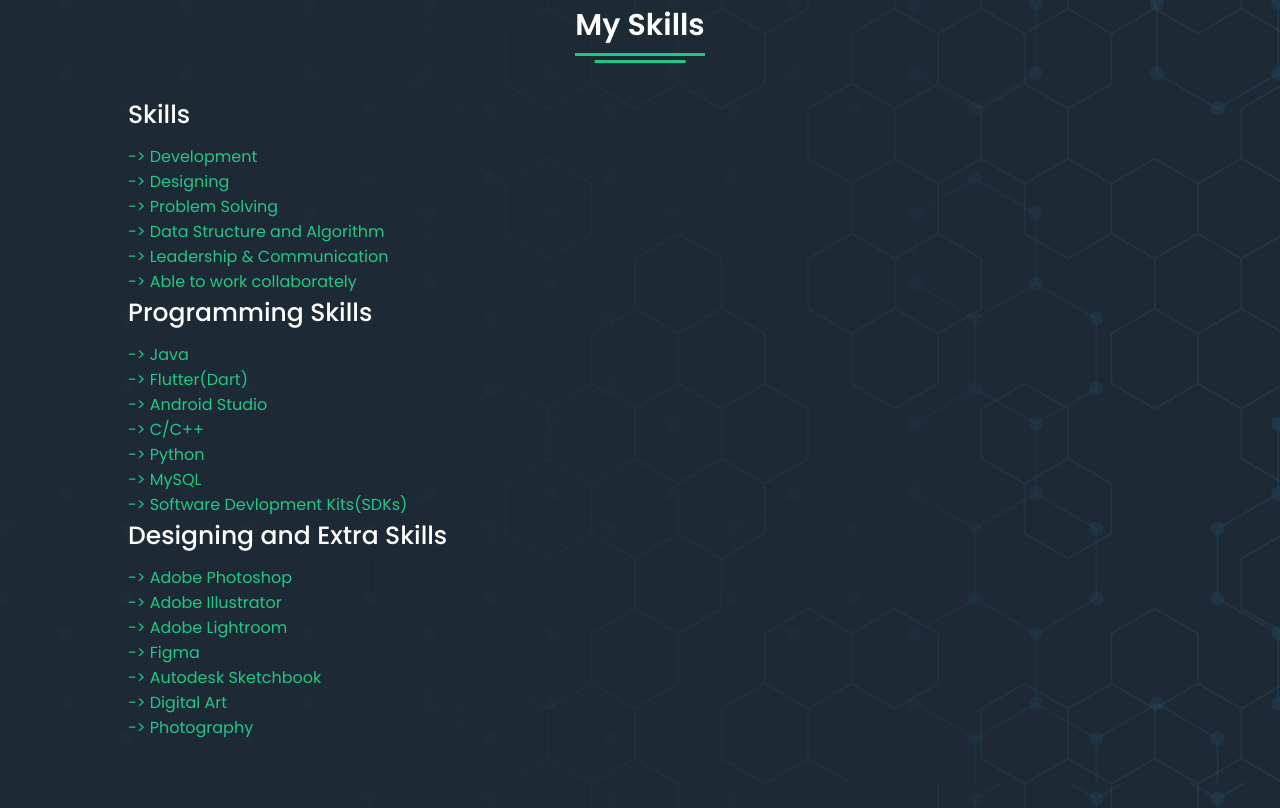
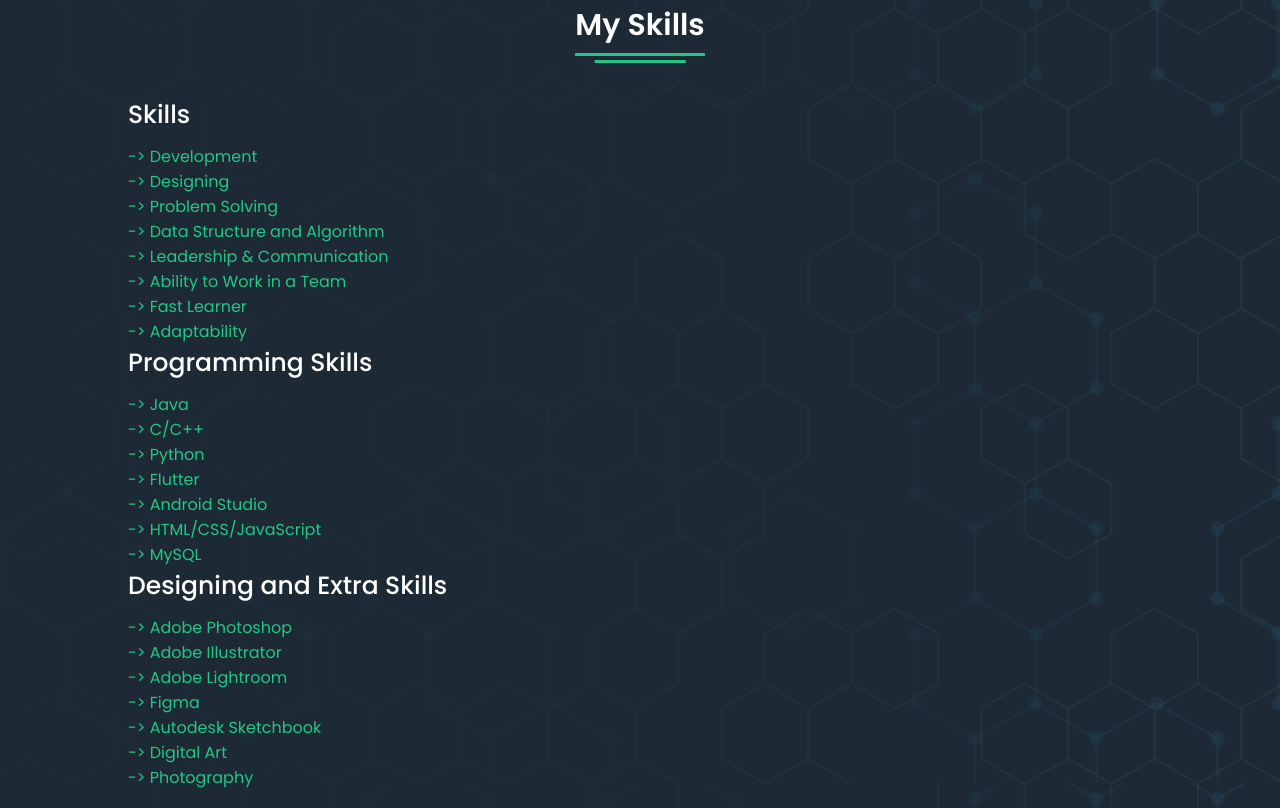
Before and after one commit to tiyasakundu/portfolio-website.github.io, a plain HTML site: page index.html in a window 1280 px wide. Shown: the part 1577-2385 px from the top of the page. Drawn offline with Linux system fonts and the light colour scheme.

Commit message:
Update index.html

```diff
--- a/index.html
+++ b/index.html
@@ -73,7 +73,7 @@
       <div class="topic">Who Am I?</div>
       <p>A 21-year-old Computer Science Engineer Student with passion and dreams. I am a self-taught Designer and an App Developer. I am currently a 3rd-year student working on learning and developing new skills. Being a designer and developer, I have participated in multiple hackathons to create and manage projects. Therefore, I have ample experience in community and group projects. I am ready to face any and all hurdles and guide my team through the most efficient way. I also upload my work to dribbble, Behance and understand others' ideas to seek a better perspective of the same image. Being a designer with continuous exposure to Figma, I also design my own logos, wireframes, illustrations and designs. I even help others look at the world from a different view. I have been working as a professional for almost a year while also being active in hackathon competitions of the world and creating a lot of projects by clubbing multiple ideas.</p>
       <div class="button">
-        <a href="https://drive.google.com/file/d/158LI28jLhEZ0OxtmsUU0_Ua0X1F8iCLq/view?usp=sharing">
+        <a href="https://drive.google.com/file/d/1P7CCrfIEfltqggfswVvlkZaz-BHS9Pn4/view?usp=sharing">
         <button>Resume</button></a>
       </div>
     </div>
@@ -94,16 +94,18 @@
         -> Problem Solving <br>
         -> Data Structure and Algorithm <br>
         -> Leadership & Communication <br>
-        -> Able to work collaborately
+        -> Ability to Work in a Team <br>
+        -> Fast Learner <br>
+        -> Adaptability
        </p>
        <div class="topic">Programming Skills</div>
        <p>-> Java <br>
-        -> Flutter(Dart)<br>
-        -> Android Studio<br>
         -> C/C++<br>
         -> Python<br>
+        -> Flutter <br>
+        -> Android Studio<br>
+        -> HTML/CSS/JavaScript<br>
         -> MySQL<br>
-        -> Software Devlopment Kits(SDKs)
        </p>
        <div class="topic">Designing and Extra Skills</div>
        <p>-> Adobe Photoshop<br>
@@ -192,6 +194,7 @@
             <p>-> Front-End Web Development with React-The Hong Kong University, Coursera. <a href="https://coursera.org/share/d501322b48941aab301e69fd7d829fcc"><i class="fa-solid fa-square-arrow-up-right"></i></a></p>
             <p>-> Python Data Structures-University of Michigan, Coursera. <a href="https://coursera.org/share/a766d1d97d59e00d835d4beadce82931"><i class="fa-solid fa-square-arrow-up-right"></i></p></a>
             <p>-> Java(Basic) Certification by Hackerrank. <a href="https://www.hackerrank.com/certificates/iframe/8c4ddb89693d"><i class="fa-solid fa-square-arrow-up-right"></i></a></p>
+        <p>-> SQL(Basic) Certification by Hackerrank. <a href="https://www.hackerrank.com/certificates/iframe/7a91a5b66f08"><i class="fa-solid fa-square-arrow-up-right"></i></a></p>
           </div>
       </div>
   </div>
```
